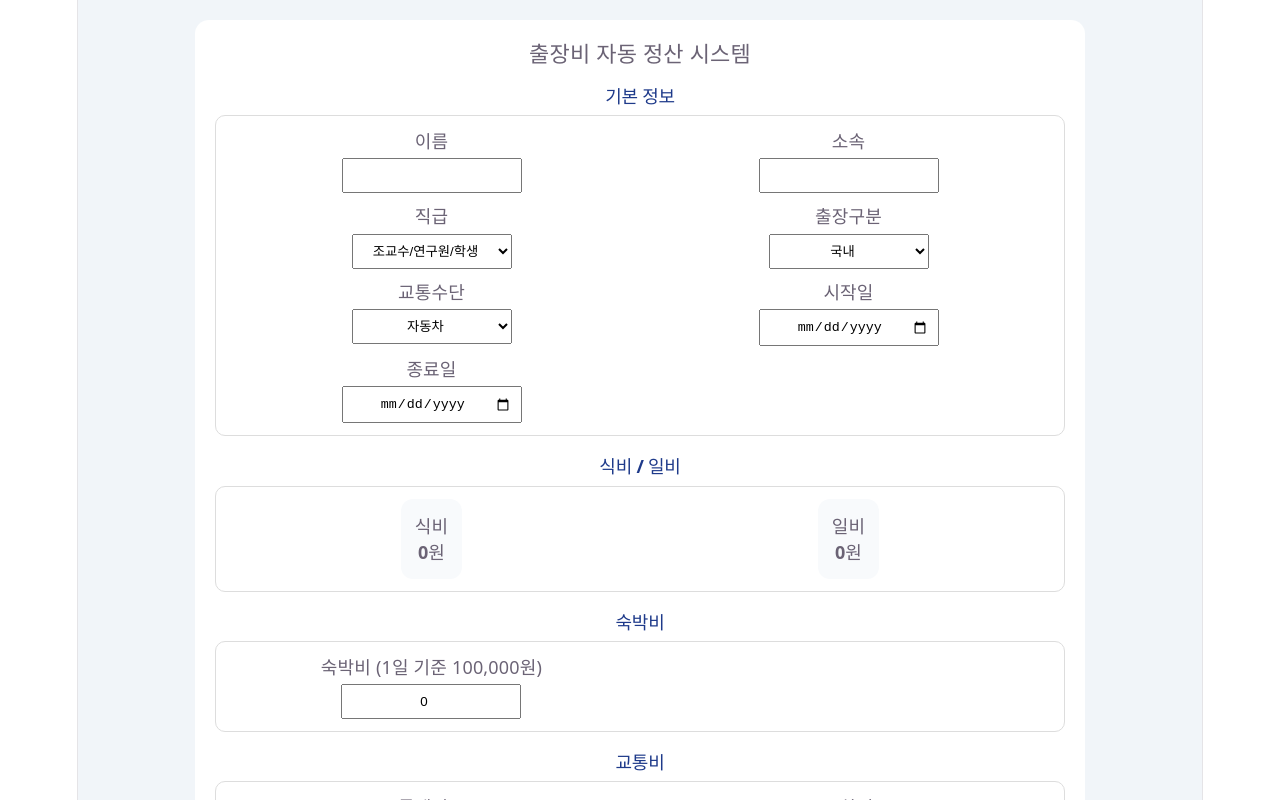
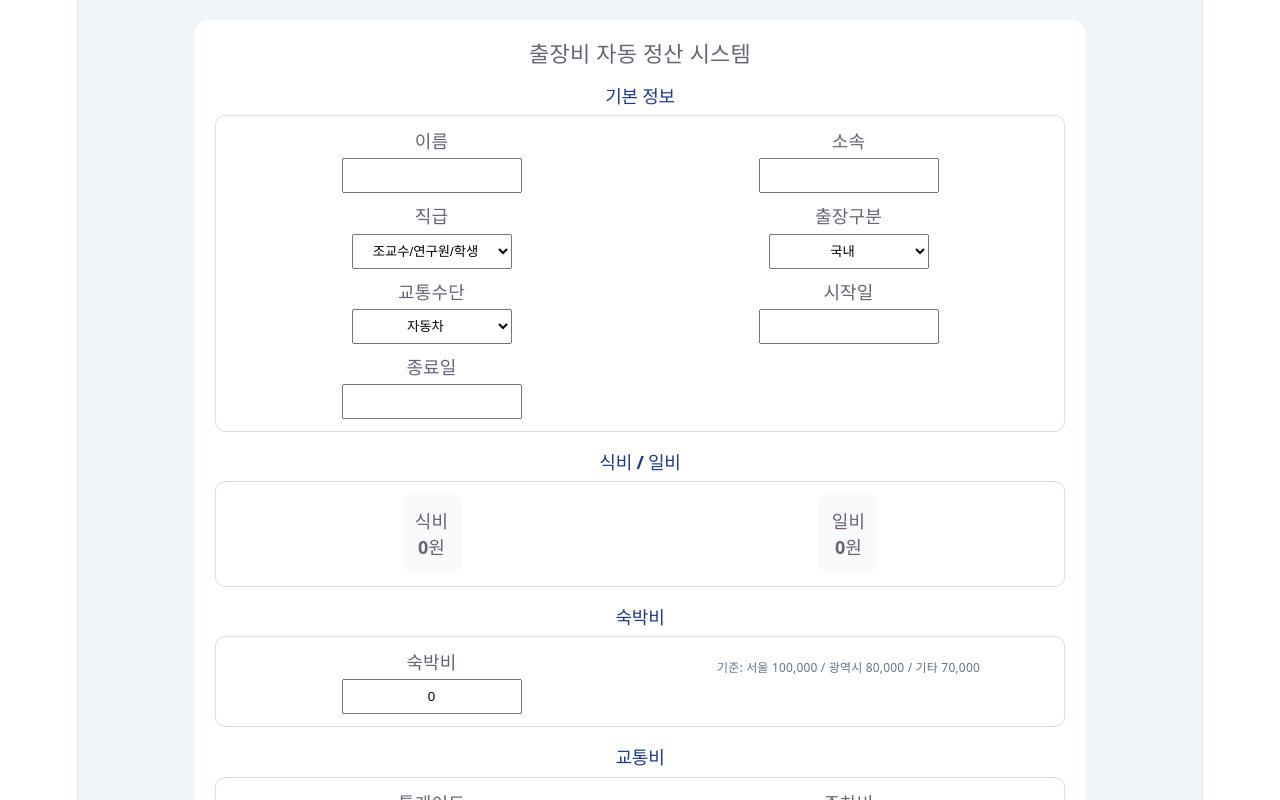
Before and after one commit to kongjuwooyh/business-trip, a React (Vite) app: page / in a window 1280 px wide. Shown: the top 800 px of the page. Built offline with nearby package versions, Linux system fonts and the light colour scheme.

Commit message:
fix lodging rules + air parking + full validation cleanup

```diff
--- a/src/App.jsx
+++ b/src/App.jsx
@@ -5,7 +5,6 @@ import jsPDF from "jspdf";
 export default function App() {
   const ref = useRef();
 
-  /* ================= FORM ================= */
   const [form, setForm] = useState({
     name: "",
     dept: "",
@@ -47,11 +46,22 @@ export default function App() {
   const meal = days * 25000;
   const daily = days * 25000;
 
-  /* ================= 숙박 기준 (명확화) ================= */
-  const lodgingRule = {
-    basePerDay: 100000,
-    desc: "1일 기준 100,000원",
+  /* ================= 숙박 기준 (핵심 수정) ================= */
+  const isProfessor =
+    form.position === "교수/부교수";
+
+  const lodgingRule = isProfessor
+    ? "실비 지급"
+    : {
+        서울: 100000,
+        광역시: 80000,
+        기타: 70000,
       };
+
+  const lodgingLimit =
+    isProfessor
+      ? "실비 지급"
+      : lodgingRule["서울"]; // 기본 표시용
 
   const lodgingValue = isOneDay
     ? 0
@@ -77,13 +87,15 @@ export default function App() {
       case "버스":
         return Number(cost.bus || 0);
       case "항공":
-        return Number(cost.air || 0);
+        return (
+          Number(cost.air || 0) +
+          Number(cost.airParking || 0)
+        );
       default:
         return Number(cost.etc || 0);
     }
   })();
 
-  /* ================= 총액 ================= */
   const total =
     meal +
     daily +
@@ -119,7 +131,6 @@ export default function App() {
     pdf.save("출장비.pdf");
   };
 
-  /* ================= UI ================= */
   return (
     <div style={bg}>
       <div ref={ref} style={wrap}>
@@ -135,7 +146,6 @@ export default function App() {
                 setForm({ ...form, name: v })
               }
             />
-
             <Input
               label="소속"
               value={form.dept}
@@ -224,10 +234,12 @@ export default function App() {
         {/* 숙박 */}
         <Section title="숙박비">
           <Grid>
-            <div style={{ textAlign: "center" }}>
             <Input
-                label={`숙박비 (${lodgingRule.desc})`}
-                type="number"
+              label={
+                isProfessor
+                  ? "실비 지급"
+                  : "숙박비"
+              }
               value={lodgingValue}
               onChange={(v) =>
                 setCost({
@@ -235,22 +247,29 @@ export default function App() {
                   lodging: v,
                 })
               }
-                disabled={isOneDay}
+              disabled={
+                isOneDay || isProfessor
+              }
             />
 
-              {isOneDay && (
-                <div style={hint}>
-                  당일치기는 숙박비가 자동 제외됩니다
+            {!isProfessor && (
+              <div style={info}>
+                기준: 서울 100,000 / 광역시 80,000 / 기타 70,000
               </div>
             )}
+
+            {isOneDay && (
+              <div style={info}>
+                당일치기 출장은 숙박비가 제외됩니다
               </div>
+            )}
           </Grid>
         </Section>
 
         {/* 교통 */}
         <Section title="교통비">
           <Grid>
-            {form.type === "해외" ? (
+            {form.transport === "항공" ? (
               <>
                 <Input
                   label="항공비"
@@ -273,9 +292,7 @@ export default function App() {
                   }
                 />
               </>
-            ) : (
-              <>
-                {form.transport === "자동차" && (
+            ) : form.transport === "자동차" ? (
               <>
                 <Input
                   label="톨게이트"
@@ -315,51 +332,14 @@ export default function App() {
                   ]}
                 />
               </>
-                )}
-
-                {form.transport === "기차" && (
+            ) : (
               <Input
-                    label="기차비"
-                    value={cost.train}
-                    onChange={(v) =>
-                      setCost({
-                        ...cost,
-                        train: v,
-                      })
+                label="교통비"
+                value={
+                  cost.train ||
+                  cost.bus ||
+                  cost.etc
                 }
-                  />
-                )}
-
-                {form.transport === "버스" && (
-                  <Input
-                    label="버스비"
-                    value={cost.bus}
-                    onChange={(v) =>
-                      setCost({
-                        ...cost,
-                        bus: v,
-                      })
-                    }
-                  />
-                )}
-
-                {form.transport === "항공" && (
-                  <Input
-                    label="항공비"
-                    value={cost.air}
-                    onChange={(v) =>
-                      setCost({
-                        ...cost,
-                        air: v,
-                      })
-                    }
-                  />
-                )}
-
-                {form.transport === "기타" && (
-                  <Input
-                    label="기타"
-                    value={cost.etc}
                 onChange={(v) =>
                   setCost({
                     ...cost,
@@ -367,8 +347,6 @@ export default function App() {
                   })
                 }
               />
-                )}
-              </>
             )}
           </Grid>
         </Section>
@@ -426,48 +404,36 @@ function Section({ title, children }) {
   );
 }
 
-function Input({
-  label,
-  value,
-  onChange,
-  type = "text",
-  disabled,
-}) {
+function Input(props) {
   return (
     <div style={field}>
-      <label>{label}</label>
+      <label>{props.label}</label>
       <input
-        type={type}
-        value={value}
-        disabled={disabled}
+        type="text"
+        value={props.value}
         onChange={(e) =>
-          onChange?.(e.target.value)
+          props.onChange(e.target.value)
         }
+        disabled={props.disabled}
         style={input}
       />
     </div>
   );
 }
 
-function Select({
-  label,
-  value,
-  onChange,
-  options,
-  disabled,
-}) {
+function Select(props) {
   return (
     <div style={field}>
-      <label>{label}</label>
+      <label>{props.label}</label>
       <select
-        value={value}
-        disabled={disabled}
+        value={props.value}
         onChange={(e) =>
-          onChange?.(e.target.value)
+          props.onChange(e.target.value)
         }
+        disabled={props.disabled}
         style={input}
       >
-        {options.map((o) => (
+        {props.options.map((o) => (
           <option key={o}>{o}</option>
         ))}
       </select>
@@ -489,7 +455,7 @@ function Card({ title, value, highlight }) {
     >
       <div>{title}</div>
       <div style={{ fontWeight: "bold" }}>
-        {Number(value).toLocaleString()}원
+        {Number(value || 0).toLocaleString()}원
       </div>
     </div>
   );
@@ -575,8 +541,9 @@ const btn = {
   borderRadius: 8,
 };
 
-const hint = {
+const info = {
   fontSize: 12,
   color: "#64748b",
   marginTop: 6,
+  textAlign: "center",
 };
```
Lines whose indentation alone changed are shown as unchanged.
